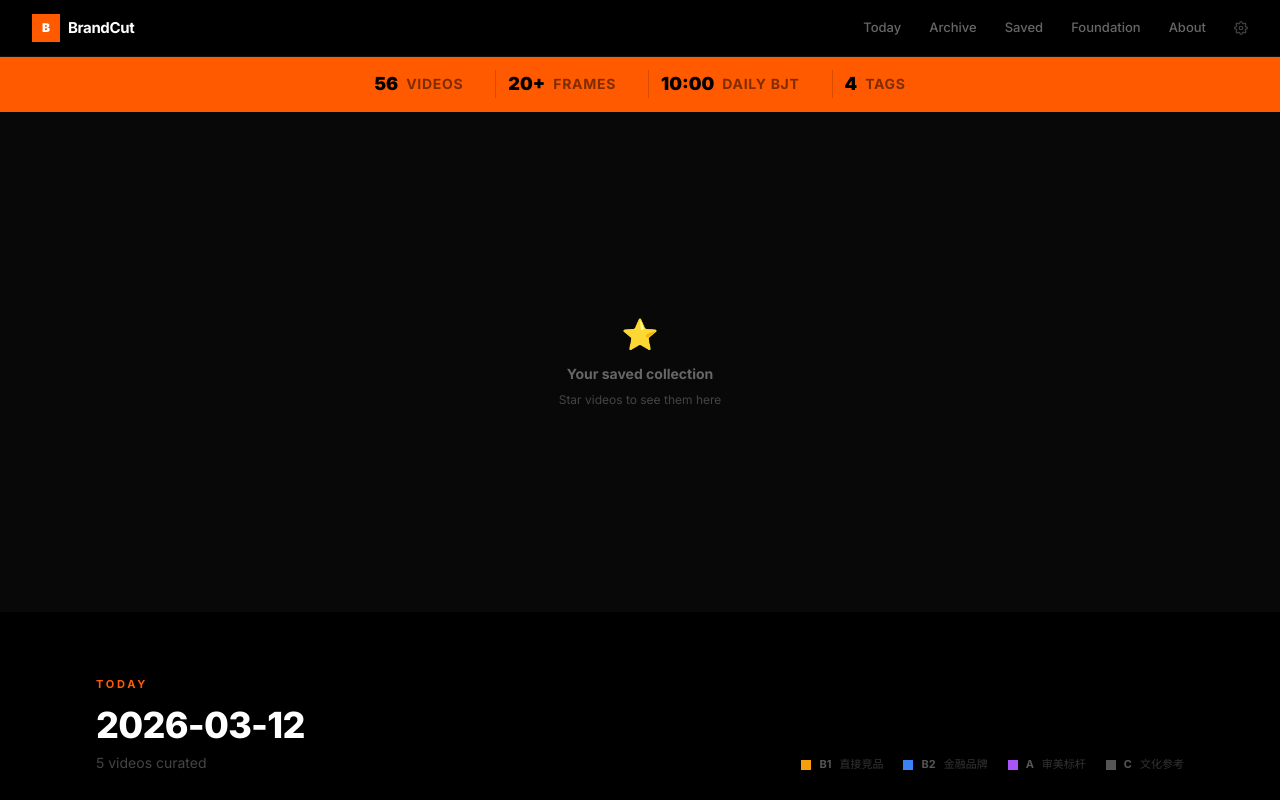
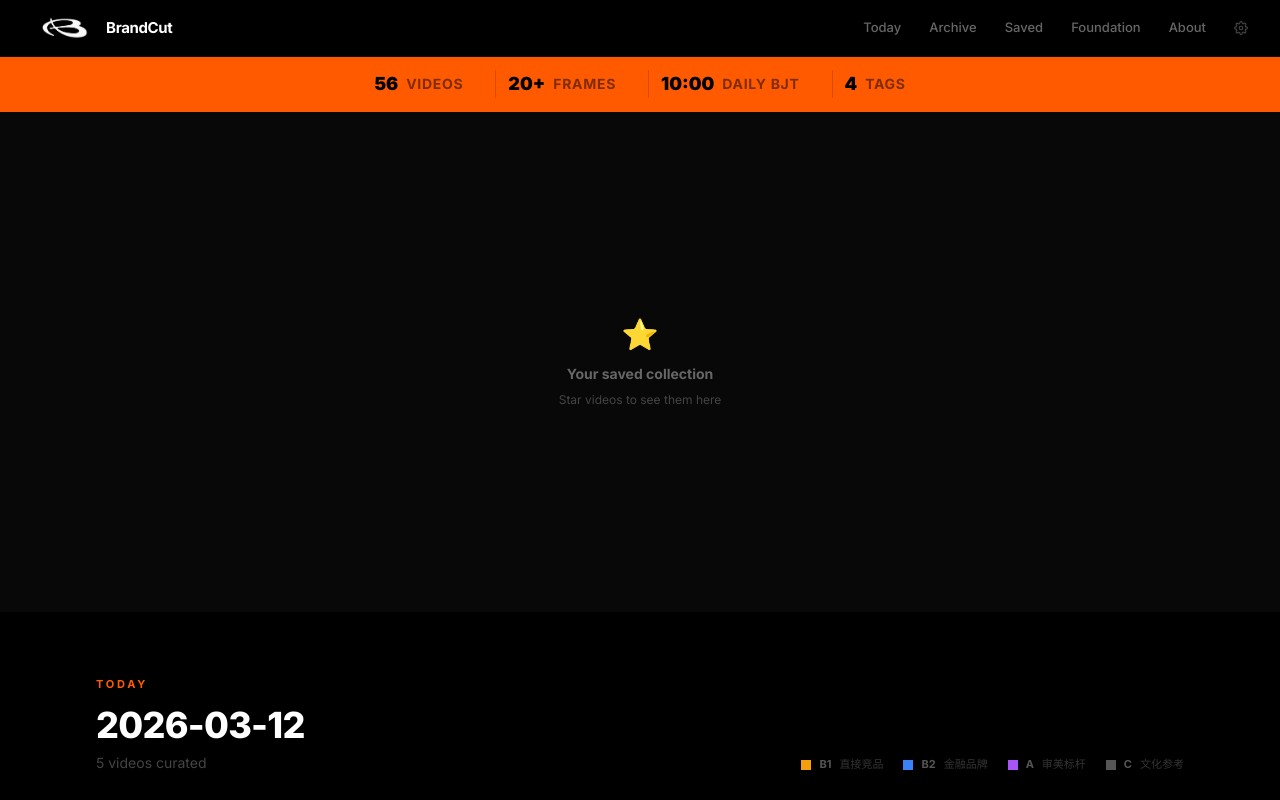
Before and after one commit to kylelinger/yt-inspo-web, a Next.js app: page / in a window 1280 px wide. Shown: the top 800 px of the page. Built offline with nearby package versions, Linux system fonts and the light colour scheme.

Commit message:
feat: replace logo with new brand mark image

```diff
--- a/src/app/layout.tsx
+++ b/src/app/layout.tsx
@@ -29,12 +29,7 @@ export default function RootLayout({
         >
           <div className="mx-auto flex max-w-7xl items-center justify-between px-8 h-14">
             <a href="/" className="flex items-center gap-2">
-              <div
-                className="flex h-7 w-7 items-center justify-center text-xs font-black text-white"
-                style={{ background: "var(--accent)" }}
-              >
-                B
-              </div>
+              <img src="/logo.png" alt="BrandCut" className="h-6" />
               <span className="text-[15px] font-bold tracking-tight text-white">BrandCut</span>
             </a>
             <div className="flex items-center gap-4 sm:gap-7 text-[13px] font-medium text-[#666]">
```
Also changed, not shown: public/logo.png (added).
